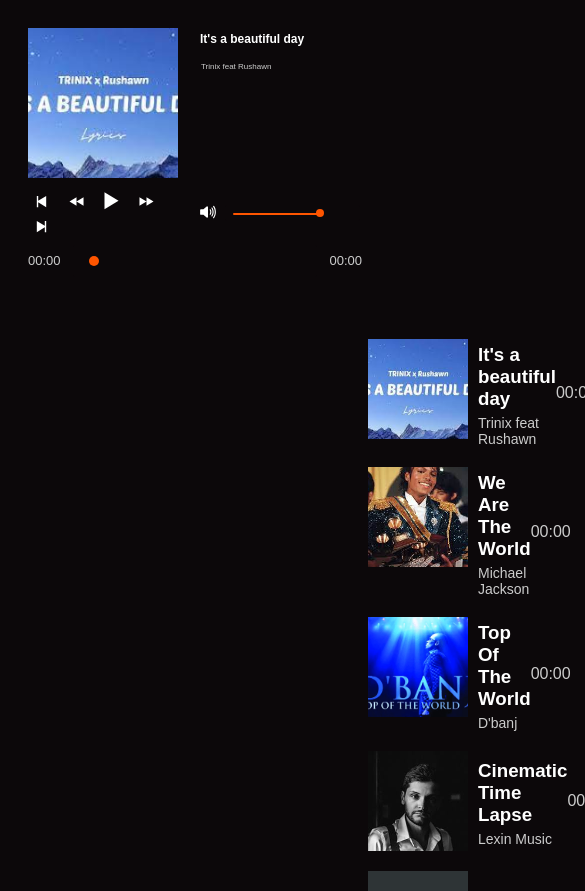
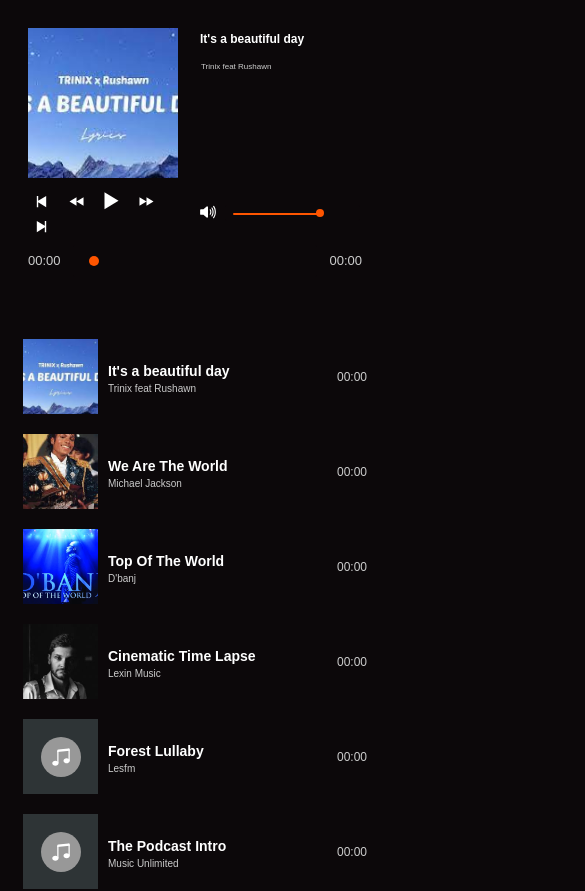
Before and after one commit to Alejandro-Cardozo/react-challenges, a React (Vite) app in the folder audio-player-app/: page / in a window 390 px wide. Shown: the top 891 px of the page, 585 px wide, since content can reach past the window. Built offline with nearby package versions, Linux system fonts and the light colour scheme.

Commit message:
Make track's list responsive

```diff
--- a/audio-player-app/src/App.jsx
+++ b/audio-player-app/src/App.jsx
@@ -1,7 +1,8 @@
+// Components
 import AudioPlayer from './components/AudioPlayer'
 import TrackList from './components/TrackList'
 
-function App() {
+function App () {
   return (
     <>
       <AudioPlayer />
--- a/audio-player-app/src/components/ListTrackItem.module.css
+++ b/audio-player-app/src/components/ListTrackItem.module.css
@@ -1,7 +1,7 @@
 .trackItem {
   display: flex;
   align-items: center;
-  padding: 10px;
+  padding: 10px 15px;
 }
 
 .trackItem:hover {
@@ -61,3 +61,44 @@
 .duration {
   color: #ccc;
 }
+
+@media only screen and (max-width: 1200px) {
+  .info > h3 {
+    margin: 4px 0;
+    font-size: 16px;
+  }
+
+  .info > p {
+    font-size: 12px;
+  }
+}
+
+@media only screen and (max-width: 1024px) {
+  .duration {
+    font-size: 14px;
+  }
+}
+
+@media only screen and (max-width: 768px) {
+  .audio-image {
+    min-width: 75px;
+    min-height: 75px;
+    max-width: 75px;
+    max-height: 75px;
+  }
+}
+
+@media only screen and (max-width: 480px) {
+  .info > h3 {
+    margin: 4px 0;
+    font-size: 14px;
+  }
+
+  .info > p {
+    font-size: 10px;
+  }
+
+  .duration {
+    font-size: 12px;
+  }
+}
--- a/audio-player-app/src/components/TrackList.jsx
+++ b/audio-player-app/src/components/TrackList.jsx
@@ -1,10 +1,11 @@
+// Data
 import { tracks } from '../data/tracks'
+// Components
 import ListTrackItem from './ListTrackItem'
-
+// Styles
 import classes from './TrackList.module.css'
 
 const TrackList = () => {
-
   return (
     <section className={classes.listSection}>
       <ul className={classes.list}>
--- a/audio-player-app/src/components/TrackList.module.css
+++ b/audio-player-app/src/components/TrackList.module.css
@@ -1,5 +1,7 @@
 .listSection {
-  margin: 25px 350px;
+  /* margin: 25px 350px; */
+  margin: 25px auto;
+  max-width: 1200px
 }
 
 .list {
```
Also changed, not shown: audio-player-app/src/components/ListTrackItem.jsx (+5 -3 lines).
